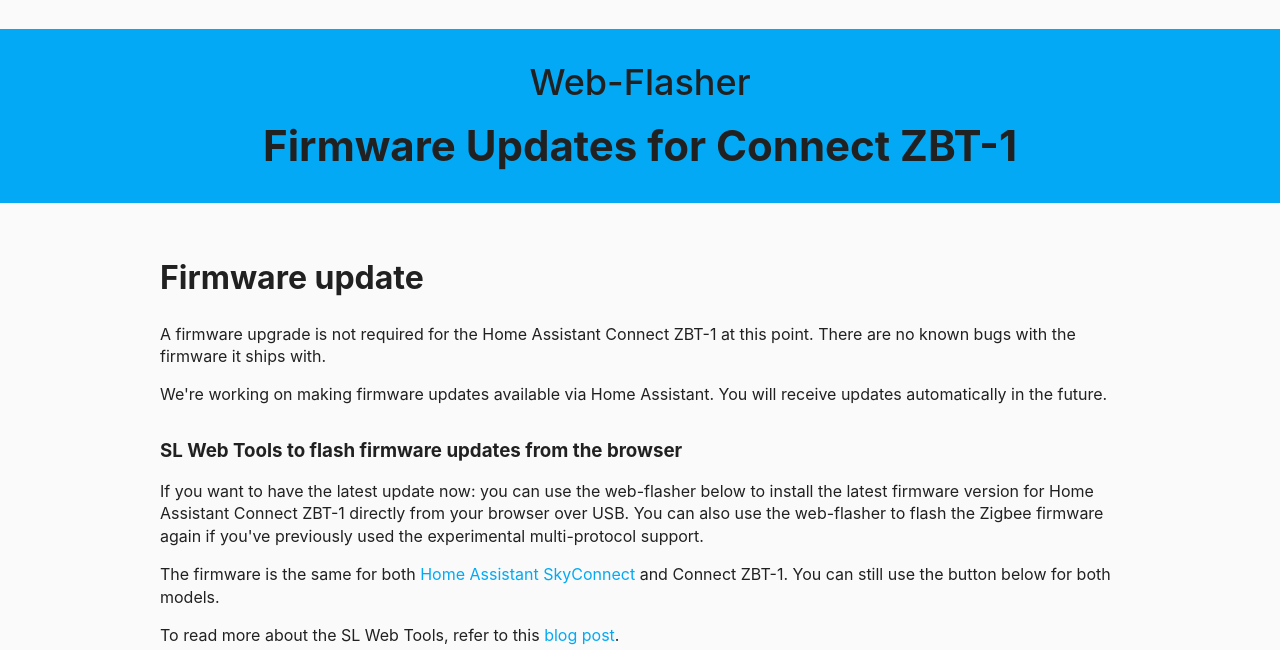
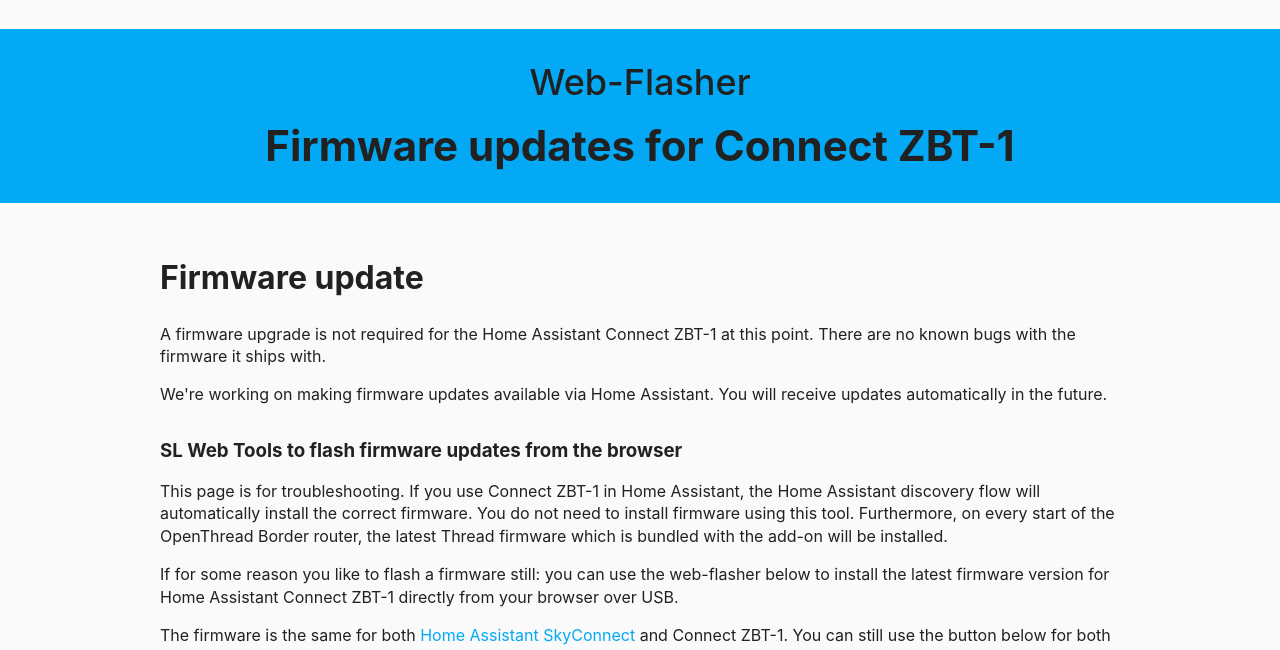
Before and after one commit to home-assistant/connectzbt1.home-assistant.io, an Eleventy site: page src/firmware-update.html in a window 1280 px wide. Shown: the part 99-749 px from the top of the page. Built offline with nearby package versions, Linux system fonts and the light colour scheme; Eleventy itself is replaced by a stand-in of ours; files that its build step writes are made by us from their sources.

Commit message:
Add note that manual update is not needed (#125)
Co-authored-by: Stefan Agner <stefan@agner.ch>

```diff
--- a/src/firmware-update.html
+++ b/src/firmware-update.html
@@ -4,7 +4,7 @@ description: Zigbee and Thread USB stick by the creators of Home Assistant
 ---
 <div class="banner">
   <span class="secondary">Web-Flasher</span>
-  <span>Firmware Updates for Connect&nbsp;ZBT-1</span>
+  <span>Firmware updates for Connect&nbsp;ZBT-1</span>
 </div>
 <div class="container">
   <div>
@@ -15,7 +15,10 @@ description: Zigbee and Thread USB stick by the creators of Home Assistant
   </div>
   <div><h3 class="text-left">SL Web Tools to flash firmware updates from the browser</h3></div>
   <p>
-    If you want to have the latest update now: you can use the web-flasher below to install the latest firmware version for Home Assistant Connect&nbsp;ZBT-1 directly from your browser over USB. You can also use the web-flasher to flash the Zigbee firmware again if you've previously used the experimental multi-protocol support.
+    This page is for troubleshooting. If you use Connect&nbsp;ZBT-1 in Home Assistant, the Home Assistant discovery flow will automatically install the correct firmware. You do not need to install firmware using this tool. Furthermore, on every start of the OpenThread Border router, the latest Thread firmware which is bundled with the add-on will be installed.
+  </p>
+  <p>
+    If for some reason you like to flash a firmware still: you can use the web-flasher below to install the latest firmware version for Home Assistant Connect&nbsp;ZBT-1 directly from your browser over USB.
   </p>
   <p>
     The firmware is the same for both <a href="/faq/#what-is-the-difference-between-home-assistant-skyconnect-and-connect-zbt-1" target="_blank">Home Assistant SkyConnect</a> and Connect&nbsp;ZBT-1. You can still use the button below for both models.
```
